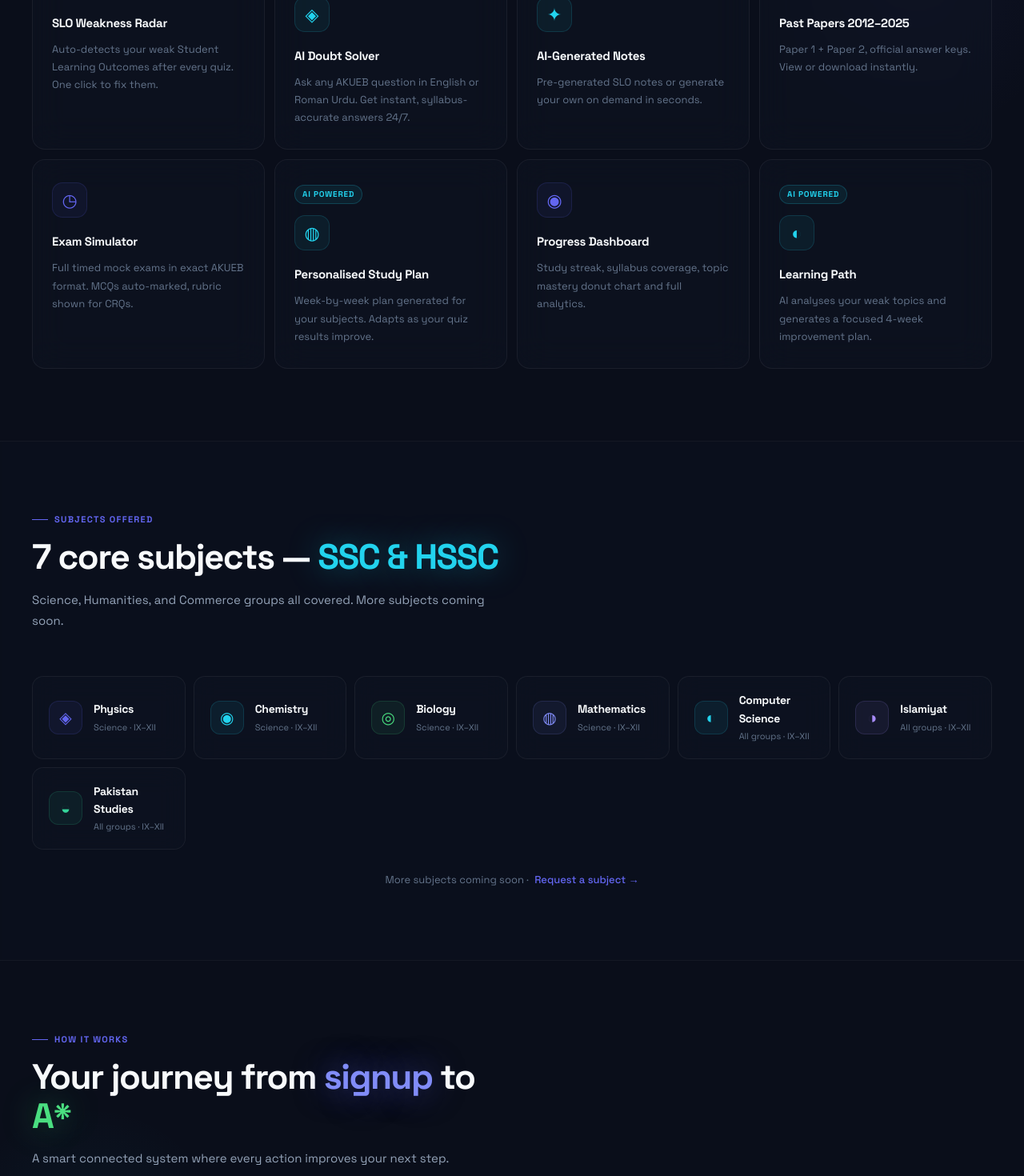
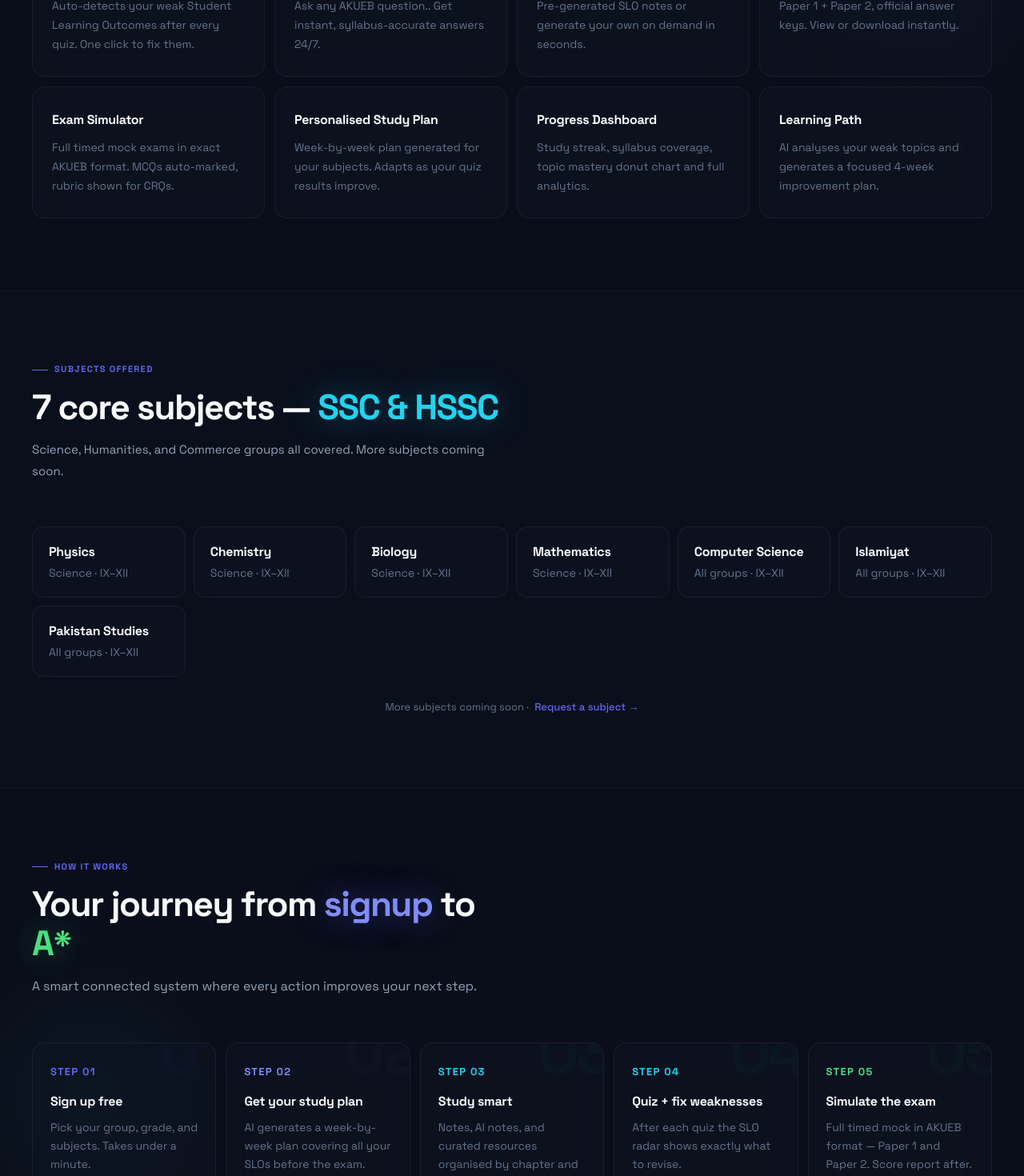
Before and after one commit to FarihaKarim12/exlr-ai, a Next.js app: page / in a window 1280 px wide. Shown: the part 1200-2670 px from the top of the page at 80% size. Built offline with nearby package versions, Linux system fonts and the light colour scheme.

Commit message:
Updated components ui

```diff
--- a/components/Contact.tsx
+++ b/components/Contact.tsx
@@ -82,7 +82,7 @@
               <span style={{ color: '#818cf8', textShadow: '0 0 40px rgba(99,102,241,0.5)' }}>question</span>
               <br />or suggestion?
             </h2>
-            <p style={{ fontSize: 15, color: '#94a3b8', lineHeight: 1.75, marginBottom: 36, fontWeight: 400 }}>
+            <p style={{ fontSize: 16, color: '#94a3b8', lineHeight: 1.75, marginBottom: 36, fontWeight: 400 }}>
               Drop a message and we'll get back to you as soon as possible.
               We read every message personally.
             </p>
--- a/components/Features.tsx
+++ b/components/Features.tsx
@@ -2,59 +2,43 @@
 
 const features = [
   {
-    icon: '◎',
     title: 'SLO Weakness Radar',
     desc: 'Auto-detects your weak Student Learning Outcomes after every quiz. One click to fix them.',
-    ai: false,
     color: '#6366f1',
   },
   {
-    icon: '◈',
     title: 'AI Doubt Solver',
-    desc: 'Ask any AKUEB question in English or Roman Urdu. Get instant, syllabus-accurate answers 24/7.',
-    ai: true,
+    desc: 'Ask any AKUEB question.. Get instant, syllabus-accurate answers 24/7.',
     color: '#22d3ee',
   },
   {
-    icon: '✦',
     title: 'AI-Generated Notes',
     desc: 'Pre-generated SLO notes or generate your own on demand in seconds.',
-    ai: true,
     color: '#22d3ee',
   },
   {
-    icon: '◧',
     title: 'Past Papers 2012–2025',
     desc: 'Paper 1 + Paper 2, official answer keys. View or download instantly.',
-    ai: false,
     color: '#6366f1',
   },
   {
-    icon: '◷',
     title: 'Exam Simulator',
     desc: 'Full timed mock exams in exact AKUEB format. MCQs auto-marked, rubric shown for CRQs.',
-    ai: false,
     color: '#6366f1',
   },
   {
-    icon: '◍',
     title: 'Personalised Study Plan',
     desc: 'Week-by-week plan generated for your subjects. Adapts as your quiz results improve.',
-    ai: true,
     color: '#22d3ee',
   },
   {
-    icon: '◉',
     title: 'Progress Dashboard',
     desc: 'Study streak, syllabus coverage, topic mastery donut chart and full analytics.',
-    ai: false,
     color: '#6366f1',
   },
   {
-    icon: '◐',
     title: 'Learning Path',
     desc: 'AI analyses your weak topics and generates a focused 4-week improvement plan.',
-    ai: true,
     color: '#22d3ee',
   },
 ]
@@ -125,32 +109,15 @@
                 e.currentTarget.style.background = 'rgba(15, 20, 34, 0.5)'
               }}
             >
-              {f.ai && (
-                <div style={{
-                  display: 'inline-block', fontSize: 10, fontWeight: 700,
-                  padding: '3px 9px', borderRadius: 99, marginBottom: 14,
-                  background: 'rgba(34,211,238,0.08)',
-                  color: '#22d3ee',
-                  border: '1px solid rgba(34,211,238,0.2)',
-                  letterSpacing: '.08em', textTransform: 'uppercase',
-                }}>AI powered</div>
-              )}
+
               <div style={{
-                width: 44, height: 44, borderRadius: 13,
-                border: `1px solid ${f.color}25`,
-                display: 'flex', alignItems: 'center', justifyContent: 'center',
-                fontSize: 22, marginBottom: 18,
-                background: `${f.color}10`,
-                color: f.color,
-              }}>{f.icon}</div>
-              <div style={{
-                fontSize: 15, fontWeight: 700,
+                fontSize: 16, fontWeight: 700,
                 color: '#f8fafc', marginBottom: 10,
                 letterSpacing: '-0.3px',
               }}>
                 {f.title}
               </div>
-              <div style={{ fontSize: 13, color: '#64748b', lineHeight: 1.7, fontWeight: 400 }}>
+              <div style={{ fontSize: 14, color: '#64748b', lineHeight: 1.7, fontWeight: 400 }}>
                 {f.desc}
               </div>
             </div>
--- a/components/Hero.tsx
+++ b/components/Hero.tsx
@@ -14,7 +14,7 @@
   const [hovered, setHovered] = useState<string | null>(null)
 
   return (
-    <section style={{ background: 'var(--bg)', padding: '80px 24px 60px', overflow: 'hidden' }}>
+    <section id="hero" style={{ background: 'var(--bg)', padding: '80px 24px 60px', overflow: 'hidden', scrollMarginTop: 90 }}>
       <div style={{
         maxWidth: 1200, margin: '0 auto',
         display: 'grid', gridTemplateColumns: '1fr 1fr',
@@ -54,7 +54,7 @@
           </h1>
 
           <h2 style={{
-            fontSize: 15, color: '#94a3b8', lineHeight: 1.75,
+            fontSize: 16, color: '#94a3b8', lineHeight: 1.75,
             marginBottom: 32, maxWidth: 460,
           }}>
             SLO-based notes, past papers 2012–2025, AI doubt solver,
@@ -112,7 +112,7 @@
             </a>
           </div>
 
-          <div style={{ display: 'flex', alignItems: 'center', gap: 10, fontSize: 12, color: '#64748b' }}>
+          <div style={{ display: 'flex', alignItems: 'center', gap: 10, fontSize: 14, color: '#64748b' }}>
             <div style={{ display: 'flex' }}>
               {['A', 'S', 'R', 'Z', 'M'].map((l, i) => (
                 <div key={l} style={{
--- a/components/HowItWorks.tsx
+++ b/components/HowItWorks.tsx
@@ -64,7 +64,7 @@
             {' '}to{' '}
             <span style={{ color: '#4ade80', textShadow: '0 0 40px rgba(74,222,128,0.4)' }}>A*</span>
           </h2>
-          <p style={{ fontSize: 15, color: '#94a3b8', lineHeight: 1.75 }}>
+          <p style={{ fontSize: 16, color: '#94a3b8', lineHeight: 1.75 }}>
             A smart connected system where every action improves your next step.
           </p>
         </div>
@@ -107,19 +107,19 @@
               }}>{s.n}</div>
 
               <div style={{
-                fontSize: 11, fontWeight: 700, color: s.color,
+                fontSize: 13, fontWeight: 700, color: s.color,
                 letterSpacing: '.1em', marginBottom: 16,
                 textTransform: 'uppercase',
               }}>STEP {s.n}</div>
 
               <div style={{
-                fontSize: 15, fontWeight: 700,
+                fontSize: 16, fontWeight: 700,
                 color: '#f8fafc', marginBottom: 10,
                 letterSpacing: '-0.3px', lineHeight: 1.3,
               }}>
                 {s.title}
               </div>
-              <div style={{ fontSize: 13, color: '#64748b', lineHeight: 1.65, fontWeight: 400 }}>
+              <div style={{ fontSize: 14, color: '#64748b', lineHeight: 1.65, fontWeight: 400 }}>
                 {s.desc}
               </div>
 
--- a/components/Navbar.tsx
+++ b/components/Navbar.tsx
@@ -22,6 +22,22 @@
     window.addEventListener('scroll', onScroll)
     return () => window.removeEventListener('scroll', onScroll)
   }, [])
+
+  const handleNavClick = (event: React.MouseEvent<HTMLAnchorElement>, href: string) => {
+    if (!href.startsWith('#')) return
+
+    event.preventDefault()
+    const targetId = href.slice(1)
+    const target = document.getElementById(targetId)
+
+    if (target) {
+      const offset = 84
+      const top = target.getBoundingClientRect().top + window.scrollY - offset
+      window.scrollTo({ top, behavior: 'smooth' })
+    }
+
+    setOpen(false)
+  }
 
   return (
     <nav style={{
@@ -65,11 +81,12 @@
             <a
               key={l.label}
               href={l.href}
+              onClick={(event) => handleNavClick(event, l.href)}
               onMouseEnter={() => setHovered(l.label)}
               onMouseLeave={() => setHovered(null)}
               style={{
                 position: 'relative',
-                fontSize: 13,
+                fontSize: 14,
                 fontWeight: 500,
                 color: hovered === l.label ? '#f8fafc' : '#94a3b8',
                 padding: '8px 12px',
@@ -98,7 +115,7 @@
             href="/auth/login"
             className="show-desktop"
             style={{
-              fontSize: 13, color: '#94a3b8', padding: '7px 14px',
+              fontSize: 14, color: '#94a3b8', padding: '7px 14px',
               borderRadius: 8, border: '0.5px solid #252d45',
               textDecoration: 'none',
               transition: 'all 0.2s ease',
@@ -119,7 +136,7 @@
           <a
             href="/auth/signup"
             style={{
-              fontSize: 13, fontWeight: 600, padding: '7px 16px',
+              fontSize: 14, fontWeight: 600, padding: '7px 16px',
               borderRadius: 8, background: 'linear-gradient(135deg, #6366f1, #4f46e5)',
               color: '#fff', textDecoration: 'none',
               boxShadow: '0 2px 12px rgba(99,102,241,0.35)',
@@ -152,7 +169,7 @@
           padding: '12px 24px 20px',
         }}>
           {links.map(l => (
-            <a key={l.label} href={l.href} onClick={() => setOpen(false)} style={{
+            <a key={l.label} href={l.href} onClick={(event) => handleNavClick(event, l.href)} style={{
               display: 'block', padding: '12px 4px', fontSize: 14,
               color: '#94a3b8', borderBottom: '0.5px solid #1e2640',
               transition: 'color 0.2s ease, padding-left 0.2s ease',
--- a/components/Subjects.tsx
+++ b/components/Subjects.tsx
@@ -80,20 +80,13 @@
                 e.currentTarget.style.boxShadow = 'none'
               }}
             >
-              <div style={{
-                width: 42, height: 42, borderRadius: 12, flexShrink: 0,
-                background: `${s.color}12`,
-                border: `1px solid ${s.color}25`,
-                display: 'flex', alignItems: 'center',
-                justifyContent: 'center', fontSize: 20,
-                color: s.color,
-              }}>{s.icon}</div>
+
               <div>
                 <div style={{
-                  fontSize: 14, fontWeight: 700,
+                  fontSize: 16, fontWeight: 700,
                   color: '#f8fafc', letterSpacing: '-0.3px',
                 }}>{s.name}</div>
-                <div style={{ fontSize: 11, color: '#64748b', marginTop: 3, fontWeight: 400 }}>{s.group}</div>
+                <div style={{ fontSize: 14, color: '#64748b', marginTop: 3, fontWeight: 400 }}>{s.group}</div>
               </div>
             </div>
           ))}
```
Also changed, not shown: components/Footer.tsx (+9 -10 lines).
